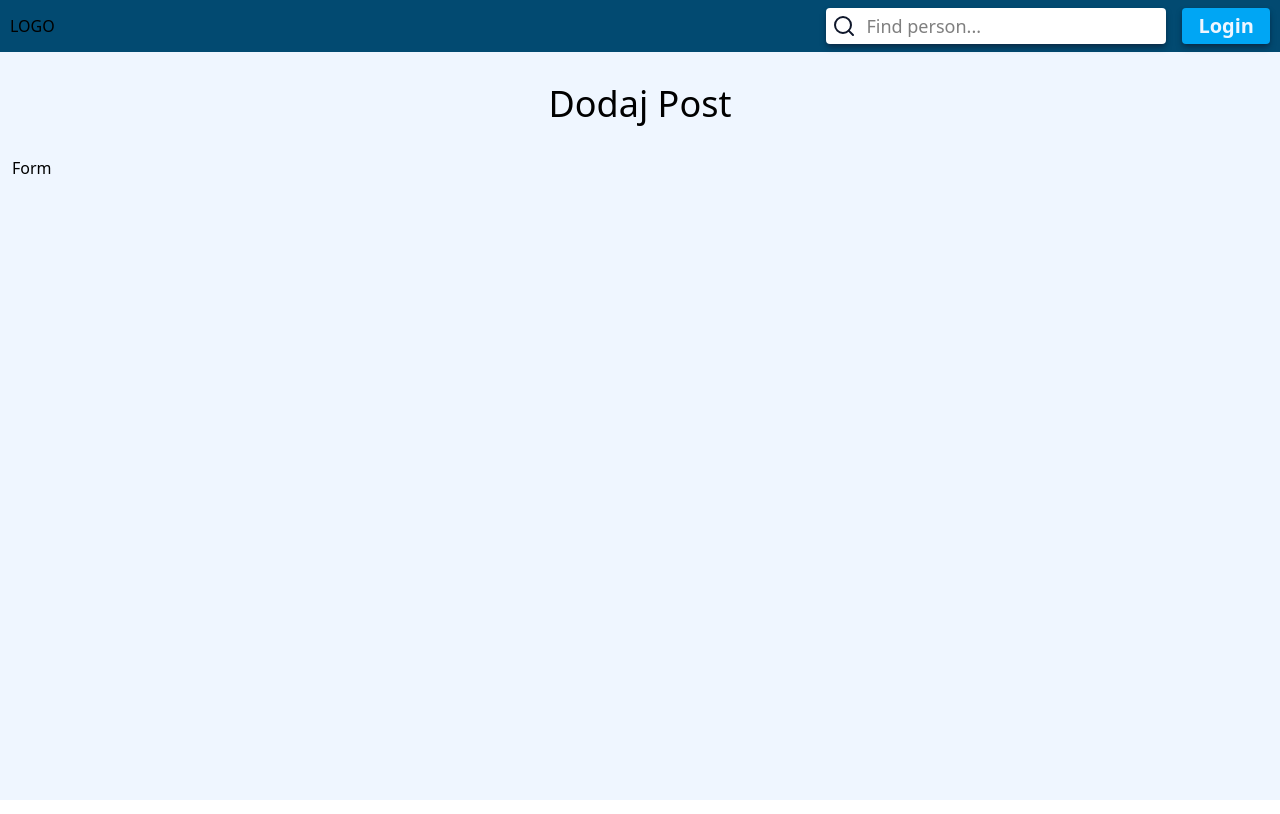
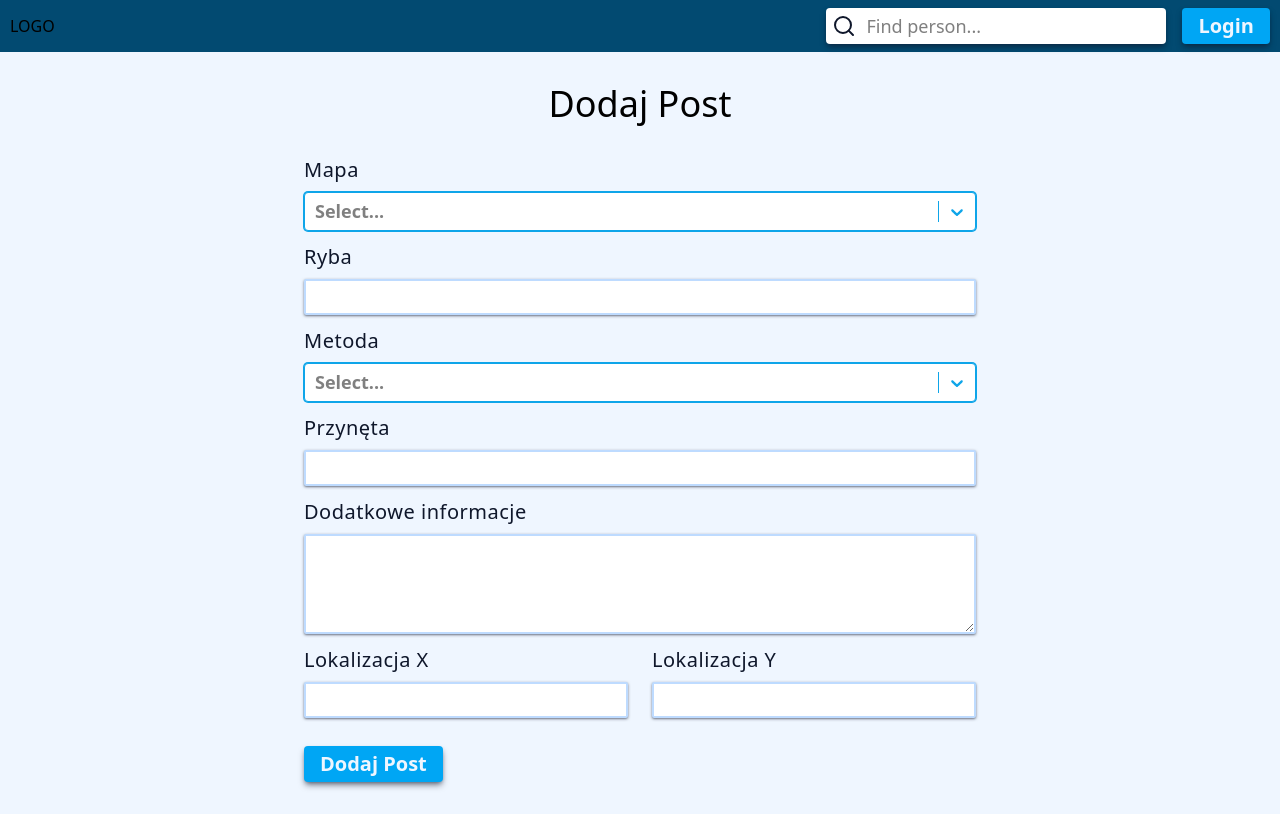
Before and after one commit to Borzyn/FishSpotter, a React (Vite) app in the folder pracainzynierska.client/: page /addpost in a window 1280 px wide. Built offline with nearby package versions, Linux system fonts and the light colour scheme.

Commit message:
feat: add post feature

```diff
--- a/pracainzynierska.client/package.json
+++ b/pracainzynierska.client/package.json
@@ -21,6 +21,7 @@
     "react-hot-toast": "^2.5.2",
     "react-responsive": "^10.0.1",
     "react-router": "^7.5.0",
+    "react-select": "^5.10.1",
     "tailwindcss": "^4.1.3",
     "zustand": "^5.0.3"
   },
--- a/pracainzynierska.client/src/features/AddPost/AddPost.tsx
+++ b/pracainzynierska.client/src/features/AddPost/AddPost.tsx
@@ -1,5 +1,193 @@
+import { Controller, SubmitHandler, useForm } from "react-hook-form";
+import Select from "react-select";
+import FormRow from "../../components/FormRow/FormRow";
+import Button from "../../components/Button/Button";
+
+type OptionType = {
+  value: string;
+  label: string;
+};
+
+const dummyOptions: OptionType[] = [
+  { value: "coffee1", label: "Coffee" },
+  { value: "coffee2", label: "Coffee2" },
+];
+
+const inputStyles = `bg-white text-slate-900 placeholder:text-slate-400 border-2 border-blue-200 focus:border-sky-500 px-1.5 py-0.5 text-semibold rounded-[0.125rem] transition-all duration-500 outline-2 outline-offset-1 outline-transparent focus-within:outline-2 focus-within:outline-offset-1 focus-within:outline-amber-50 text-xl shadow-sm shadow-slate-900/50 w-full`;
+
+const textareaStyles = `bg-white text-slate-900 placeholder:text-slate-400 border-2 border-blue-200 focus:border-sky-500 px-1.5 py-0.5 text-semibold rounded-[0.125rem] transition-all duration-500 outline-2 outline-offset-1 outline-transparent focus-within:outline-2 focus-within:outline-offset-1 focus-within:outline-amber-50 text-xl shadow-sm shadow-slate-900/50 w-full resize-y min-h-[100px]`;
+
+type PostInputs = {
+  map: string;
+  fish: string;
+  method: string;
+  bait: string;
+  additionalInformation: string;
+  locationX: string;
+  locationY: string;
+};
+
 function AddPost() {
-  return <form>Form</form>;
+  const {
+    register,
+    handleSubmit,
+    control,
+    formState: { errors },
+  } = useForm<PostInputs>();
+
+  const onSubmit: SubmitHandler<PostInputs> = (data) => {
+    console.log(data);
+  };
+
+  return (
+    <form className="max-w-2xl mx-auto" onSubmit={handleSubmit(onSubmit)}>
+      <div className="flex flex-col justify-start gap-2 text-xl font-medium relative mb-3 last:mb-0">
+        <label
+          htmlFor="map"
+          className="inline-block w-max tracking-wide text-slate-900"
+        >
+          Mapa
+        </label>
+        <Controller
+          name="map"
+          control={control}
+          rules={{ required: "Pole mapy jest wymagane" }}
+          render={({ field }) => (
+            <Select<OptionType>
+              className="basic-single"
+              classNamePrefix="select"
+              isClearable
+              isSearchable
+              inputId="map"
+              options={dummyOptions}
+              onChange={(selected) => field.onChange(selected?.value)}
+              name={field.name}
+              ref={field.ref}
+            />
+          )}
+        />
+
+        {errors.map?.message && (
+          <p className="text-base text-red-500 font-semibold tracking-wider">
+            {errors.map.message}
+          </p>
+        )}
+      </div>
+
+      <FormRow label="Ryba" error={errors.fish?.message}>
+        <input
+          className={inputStyles}
+          type="text"
+          id="fish"
+          {...register("fish", { required: "Pole ryby musi być wpełnione" })}
+        />
+      </FormRow>
+
+      <div className="flex flex-col justify-start gap-2 text-xl font-medium relative mb-3 last:mb-0">
+        <label
+          htmlFor="method"
+          className="inline-block w-max tracking-wide text-slate-900"
+        >
+          Metoda
+        </label>
+        <Controller
+          name="method"
+          control={control}
+          rules={{ required: "Pole metody jest wymagane" }}
+          render={({ field }) => (
+            <Select<OptionType>
+              options={dummyOptions}
+              className="basic-single"
+              classNamePrefix="select"
+              isClearable
+              isSearchable
+              inputId="method"
+              onChange={(selected) => field.onChange(selected?.value)}
+              name={field.name}
+              ref={field.ref}
+            />
+          )}
+        />
+
+        {errors.method?.message && (
+          <p className="text-base text-red-500 font-semibold tracking-wider">
+            {errors.method.message}
+          </p>
+        )}
+      </div>
+
+      <FormRow label="Przynęta" error={errors.bait?.message}>
+        <input
+          className={inputStyles}
+          type="text"
+          id="bait"
+          {...register("bait", {
+            required: "Pole przynęty musi być wpełnione",
+          })}
+        />
+      </FormRow>
+
+      <FormRow
+        label="Dodatkowe informacje"
+        error={errors.additionalInformation?.message}
+      >
+        <textarea
+          className={textareaStyles}
+          id="additionalInformation"
+          {...register("additionalInformation")}
+        ></textarea>
+      </FormRow>
+
+      <div className="grid grid-cols-2 mb-4 gap-6">
+        <div className="flex flex-col justify-start gap-2 text-xl font-medium relative mb-3 last:mb-0">
+          <label
+            htmlFor="locationX"
+            className="inline-block w-max tracking-wide text-slate-900"
+          >
+            Lokalizacja X
+          </label>
+          <input
+            className={inputStyles}
+            type="text"
+            id="locationX"
+            {...register("locationX", {
+              required: "Pole lokalizacji X musi być wpełnione",
+            })}
+          />
+          {errors.locationX?.message && (
+            <p className="text-base text-red-500 font-semibold tracking-wider">
+              {errors.locationX.message}
+            </p>
+          )}
+        </div>
+        <div className="flex flex-col justify-start gap-2 text-xl font-medium relative mb-3 last:mb-0">
+          <label
+            htmlFor="locationY"
+            className="inline-block w-max tracking-wide text-slate-900"
+          >
+            Lokalizacja Y
+          </label>
+          <input
+            className={inputStyles}
+            type="text"
+            id="locationY"
+            {...register("locationY", {
+              required: "Pole lokalizacji Y musi być wpełnione",
+            })}
+          />
+          {errors.locationY?.message && (
+            <p className="text-base text-red-500 font-semibold tracking-wider">
+              {errors.locationY.message}
+            </p>
+          )}
+        </div>
+      </div>
+
+      <Button type="primary" buttonType="submit">
+        Dodaj Post
+      </Button>
+    </form>
+  );
 }
 
 export default AddPost;
--- a/pracainzynierska.client/src/index.css
+++ b/pracainzynierska.client/src/index.css
@@ -28,3 +28,62 @@ tr:nth-child(odd) {
   background-color: #f8fafc;
   color: #0f172a;
 }
+
+.select__control {
+  background-color: #fff !important;
+  border-color: #0ea5e9 !important;
+  color: #292524 !important;
+  box-shadow: 0 0 0 1px #0ea5e9 !important;
+  cursor: pointer !important;
+
+  font-size: 18px !important;
+  font-weight: 600 !important;
+}
+
+.select__single--value,
+.css-1dimb5e-singleValue,
+.css-1xc3v61-indicatorContainer,
+.css-1nmdiq5-menu {
+  color: #292524 !important;
+
+  font-size: 18px !important;
+  font-weight: 600 !important;
+}
+
+.css-1nmdiq5-menu {
+  background-color: #fff !important;
+}
+
+.css-1u9des2-indicatorSeparator {
+  background-color: #0ea5e9 !important;
+}
+
+.select__indicator {
+  color: #0ea5e9 !important;
+}
+
+.select__option {
+  cursor: pointer !important;
+}
+
+.select__option:hover,
+.select__option--is-focused,
+.select__option--is-selected,
+.select__multi-value {
+  background-color: #0ea5e9 !important;
+  color: oklch(0.987 0.022 95.277) !important;
+}
+
+.select__multi-value {
+  border-radius: 6px !important;
+}
+
+.select__multi-value__label,
+.select__multi-value__remove {
+  color: oklch(0.987 0.022 95.277) !important;
+}
+
+.select__multi-value__label {
+  padding: 6px !important;
+  padding-left: 9px !important;
+}
```
Also changed, not shown: 1 other file (tests, documents, lock files or other folders).
